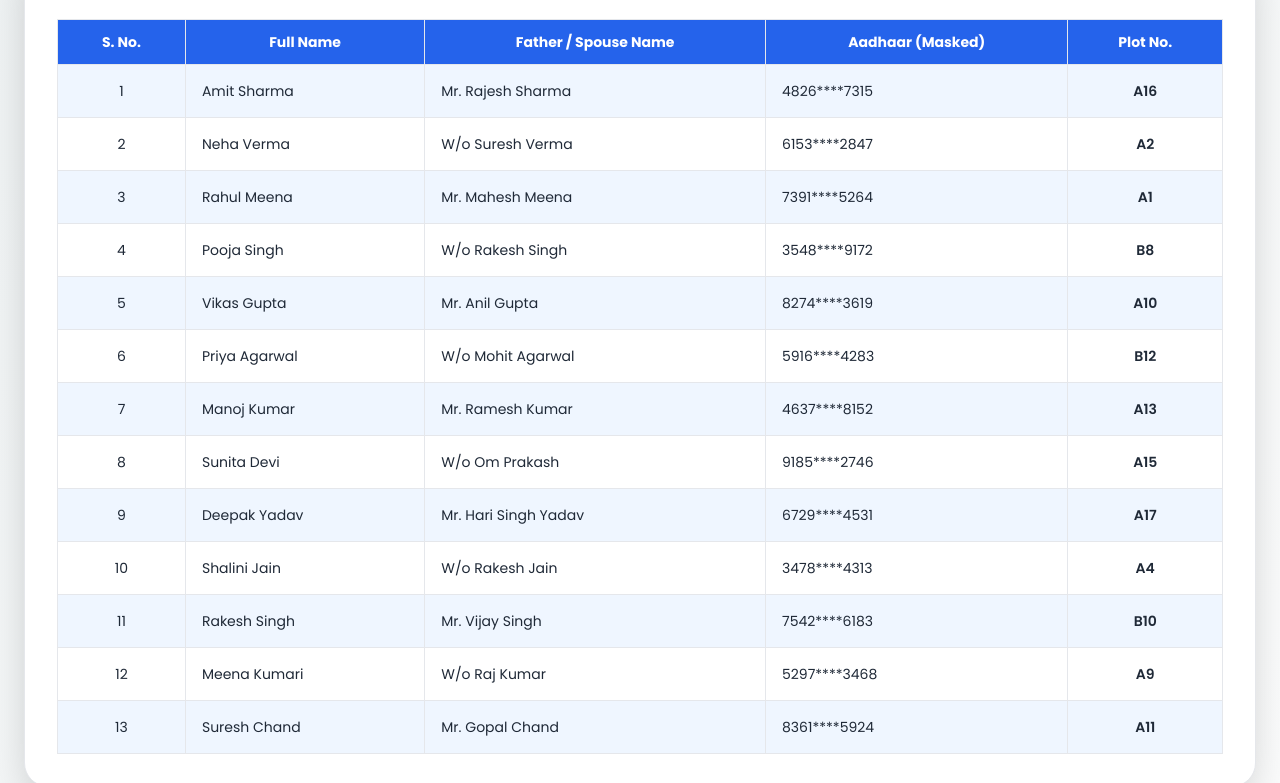
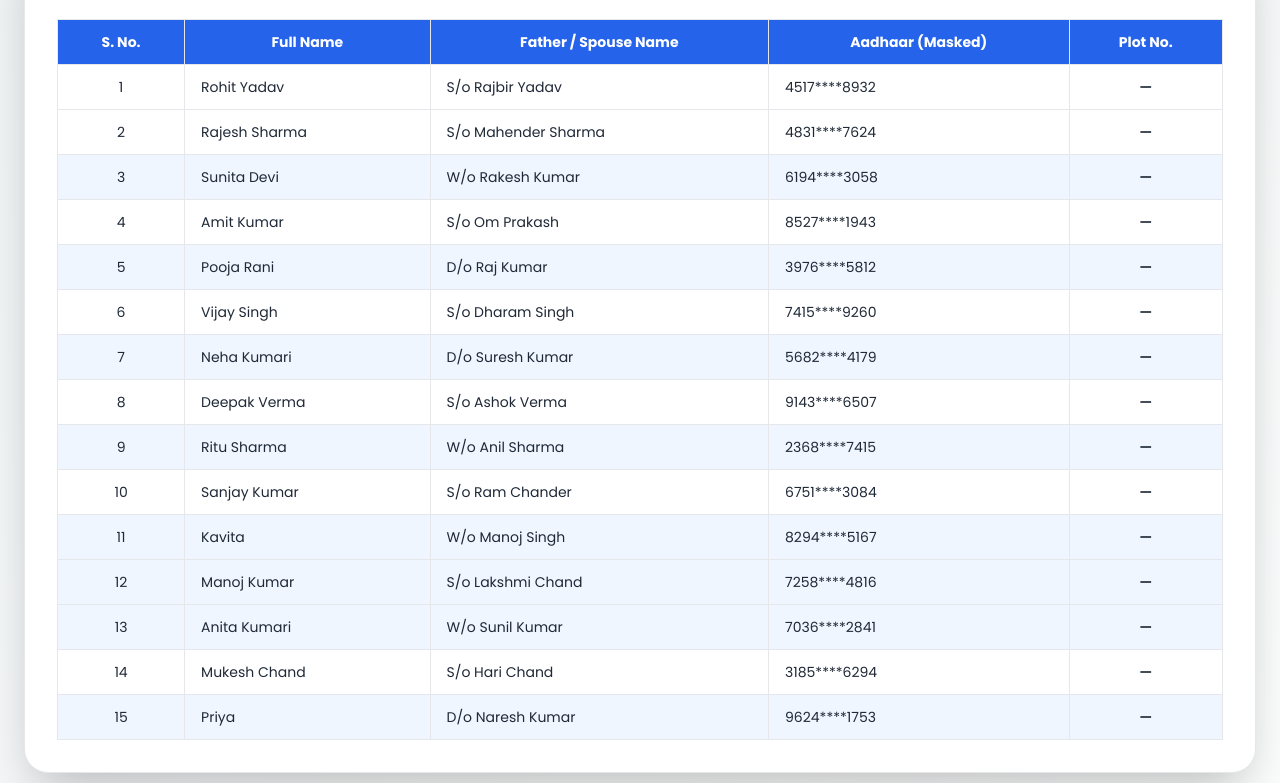
Before and after one commit to Honey644/Realestate-Solution, a website: page luckydraw.html in a window 1280 px wide. Shown: the part 345-1128 px from the top of the page. Drawn offline with nearby package versions, Linux system fonts and the light colour scheme.

Commit message:
Update luckydraw.html

```diff
--- a/luckydraw.html
+++ b/luckydraw.html
@@ -67,21 +67,21 @@ Lucky Draw Entries
 
 <tbody class="text-gray-800">
 <tbody class="text-gray-800">
-
-<tr class="bg-blue-50"><td class="px-4 py-4 border text-center">1</td><td class="px-4 py-4 border">Amit Sharma</td><td class="px-4 py-4 border">Mr. Rajesh Sharma</td><td class="px-4 py-4 border">4826****7315</td><td class="px-4 py-4 border text-center font-semibold">A16</td></tr>
-<tr><td class="px-4 py-4 border text-center">2</td><td class="px-4 py-4 border">Neha Verma</td><td class="px-4 py-4 border">W/o Suresh Verma</td><td class="px-4 py-4 border">6153****2847</td><td class="px-4 py-4 border text-center font-semibold">A2</td></tr>
-<tr class="bg-blue-50"><td class="px-4 py-4 border text-center">3</td><td class="px-4 py-4 border">Rahul Meena</td><td class="px-4 py-4 border">Mr. Mahesh Meena</td><td class="px-4 py-4 border">7391****5264</td><td class="px-4 py-4 border text-center font-semibold">A1</td></tr>
-<tr><td class="px-4 py-4 border text-center">4</td><td class="px-4 py-4 border">Pooja Singh</td><td class="px-4 py-4 border">W/o Rakesh Singh</td><td class="px-4 py-4 border">3548****9172</td><td class="px-4 py-4 border text-center font-semibold">B8</td></tr>
-<tr class="bg-blue-50"><td class="px-4 py-4 border text-center">5</td><td class="px-4 py-4 border">Vikas Gupta</td><td class="px-4 py-4 border">Mr. Anil Gupta</td><td class="px-4 py-4 border">8274****3619</td><td class="px-4 py-4 border text-center font-semibold">A10</td></tr>
-<tr><td class="px-4 py-4 border text-center">6</td><td class="px-4 py-4 border">Priya Agarwal</td><td class="px-4 py-4 border">W/o Mohit Agarwal</td><td class="px-4 py-4 border">5916****4283</td><td class="px-4 py-4 border text-center font-semibold">B12</td></tr>
-<tr class="bg-blue-50"><td class="px-4 py-4 border text-center">7</td><td class="px-4 py-4 border">Manoj Kumar</td><td class="px-4 py-4 border">Mr. Ramesh Kumar</td><td class="px-4 py-4 border">4637****8152</td><td class="px-4 py-4 border text-center font-semibold">A13</td></tr>
-<tr><td class="px-4 py-4 border text-center">8</td><td class="px-4 py-4 border">Sunita Devi</td><td class="px-4 py-4 border">W/o Om Prakash</td><td class="px-4 py-4 border">9185****2746</td><td class="px-4 py-4 border text-center font-semibold">A15</td></tr>
-<tr class="bg-blue-50"><td class="px-4 py-4 border text-center">9</td><td class="px-4 py-4 border">Deepak Yadav</td><td class="px-4 py-4 border">Mr. Hari Singh Yadav</td><td class="px-4 py-4 border">6729****4531</td><td class="px-4 py-4 border text-center font-semibold">A17</td></tr>
-<tr><td class="px-4 py-4 border text-center">10</td><td class="px-4 py-4 border">Shalini Jain</td><td class="px-4 py-4 border">W/o Rakesh Jain</td><td class="px-4 py-4 border">3478****4313</td><td class="px-4 py-4 border text-center font-semibold">A4</td></tr>
-<tr class="bg-blue-50"><td class="px-4 py-4 border text-center">11</td><td class="px-4 py-4 border">Rakesh Singh</td><td class="px-4 py-4 border">Mr. Vijay Singh</td><td class="px-4 py-4 border">7542****6183</td><td class="px-4 py-4 border text-center font-semibold">B10</td></tr>
-<tr><td class="px-4 py-4 border text-center">12</td><td class="px-4 py-4 border">Meena Kumari</td><td class="px-4 py-4 border">W/o Raj Kumar</td><td class="px-4 py-4 border">5297****3468</td><td class="px-4 py-4 border text-center font-semibold">A9</td></tr>
-<tr class="bg-blue-50"><td class="px-4 py-4 border text-center">13</td><td class="px-4 py-4 border">Suresh Chand</td><td class="px-4 py-4 border">Mr. Gopal Chand</td><td class="px-4 py-4 border">8361****5924</td><td class="px-4 py-4 border text-center font-semibold">A11</td></tr>
-
+<tr><td class="border px-4 py-3 text-center">1</td><td class="border px-4 py-3">Rohit Yadav</td><td class="border px-4 py-3">S/o Rajbir Yadav</td><td class="border px-4 py-3">4517****8932</td><td class="border px-4 py-3 text-center font-semibold">—</td></tr>
+<tr><td class="border px-4 py-3 text-center">2</td><td class="border px-4 py-3">Rajesh Sharma</td><td class="border px-4 py-3">S/o Mahender Sharma</td><td class="border px-4 py-3">4831****7624</td><td class="border px-4 py-3 text-center font-semibold">—</td></tr>
+<tr class="bg-blue-50"><td class="border px-4 py-3 text-center">3</td><td class="border px-4 py-3">Sunita Devi</td><td class="border px-4 py-3">W/o Rakesh Kumar</td><td class="border px-4 py-3">6194****3058</td><td class="border px-4 py-3 text-center font-semibold">—</td></tr>
+<tr><td class="border px-4 py-3 text-center">4</td><td class="border px-4 py-3">Amit Kumar</td><td class="border px-4 py-3">S/o Om Prakash</td><td class="border px-4 py-3">8527****1943</td><td class="border px-4 py-3 text-center font-semibold">—</td></tr>
+<tr class="bg-blue-50"><td class="border px-4 py-3 text-center">5</td><td class="border px-4 py-3">Pooja Rani</td><td class="border px-4 py-3">D/o Raj Kumar</td><td class="border px-4 py-3">3976****5812</td><td class="border px-4 py-3 text-center font-semibold">—</td></tr>
+<tr><td class="border px-4 py-3 text-center">6</td><td class="border px-4 py-3">Vijay Singh</td><td class="border px-4 py-3">S/o Dharam Singh</td><td class="border px-4 py-3">7415****9260</td><td class="border px-4 py-3 text-center font-semibold">—</td></tr>
+<tr class="bg-blue-50"><td class="border px-4 py-3 text-center">7</td><td class="border px-4 py-3">Neha Kumari</td><td class="border px-4 py-3">D/o Suresh Kumar</td><td class="border px-4 py-3">5682****4179</td><td class="border px-4 py-3 text-center font-semibold">—</td></tr>
+<tr><td class="border px-4 py-3 text-center">8</td><td class="border px-4 py-3">Deepak Verma</td><td class="border px-4 py-3">S/o Ashok Verma</td><td class="border px-4 py-3">9143****6507</td><td class="border px-4 py-3 text-center font-semibold">—</td></tr>
+<tr class="bg-blue-50"><td class="border px-4 py-3 text-center">9</td><td class="border px-4 py-3">Ritu Sharma</td><td class="border px-4 py-3">W/o Anil Sharma</td><td class="border px-4 py-3">2368****7415</td><td class="border px-4 py-3 text-center font-semibold">—</td></tr>
+<tr><td class="border px-4 py-3 text-center">10</td><td class="border px-4 py-3">Sanjay Kumar</td><td class="border px-4 py-3">S/o Ram Chander</td><td class="border px-4 py-3">6751****3084</td><td class="border px-4 py-3 text-center font-semibold">—</td></tr>
+<tr class="bg-blue-50"><td class="border px-4 py-3 text-center">11</td><td class="border px-4 py-3">Kavita</td><td class="border px-4 py-3">W/o Manoj Singh</td><td class="border px-4 py-3">8294****5167</td><td class="border px-4 py-3 text-center font-semibold">—</td></tr>
+<tr class="bg-blue-50"><td class="border px-4 py-3 text-center">12</td><td class="border px-4 py-3">Manoj Kumar</td><td class="border px-4 py-3">S/o Lakshmi Chand</td><td class="border px-4 py-3">7258****4816</td><td class="border px-4 py-3 text-center font-semibold">—</td></tr>
+<tr class="bg-blue-50"><td class="border px-4 py-3 text-center">13</td><td class="border px-4 py-3">Anita Kumari</td><td class="border px-4 py-3">W/o Sunil Kumar</td><td class="border px-4 py-3">7036****2841</td><td class="border px-4 py-3 text-center font-semibold">—</td></tr>
+<tr><td class="border px-4 py-3 text-center">14</td><td class="border px-4 py-3">Mukesh Chand</td><td class="border px-4 py-3">S/o Hari Chand</td><td class="border px-4 py-3">3185****6294</td><td class="border px-4 py-3 text-center font-semibold">—</td></tr>
+<tr class="bg-blue-50"><td class="border px-4 py-3 text-center">15</td><td class="border px-4 py-3">Priya</td><td class="border px-4 py-3">D/o Naresh Kumar</td><td class="border px-4 py-3">9624****1753</td><td class="border px-4 py-3 text-center font-semibold">—</td></tr>
 </tbody></tbody>
 </table>
 </div>
```
